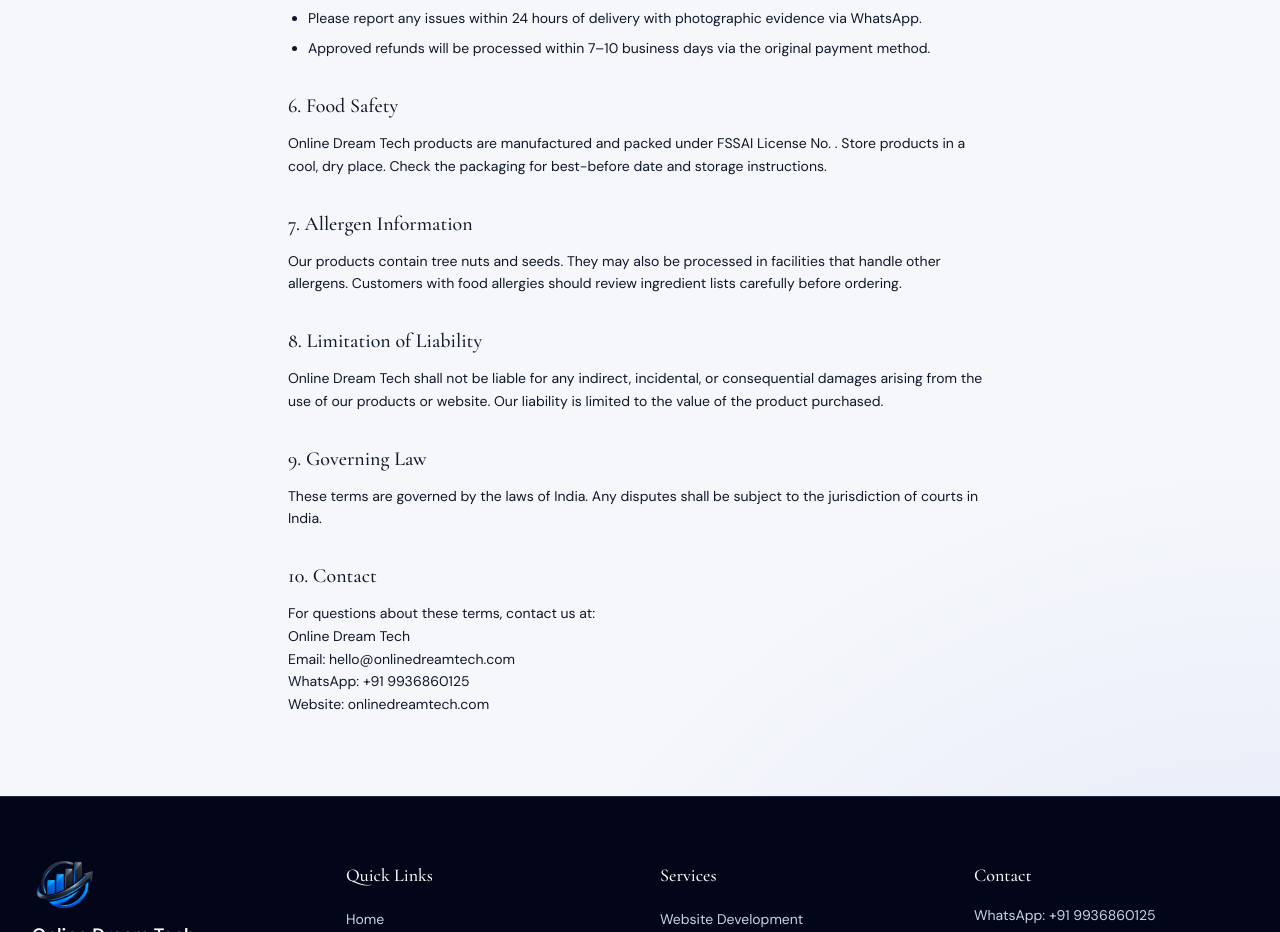
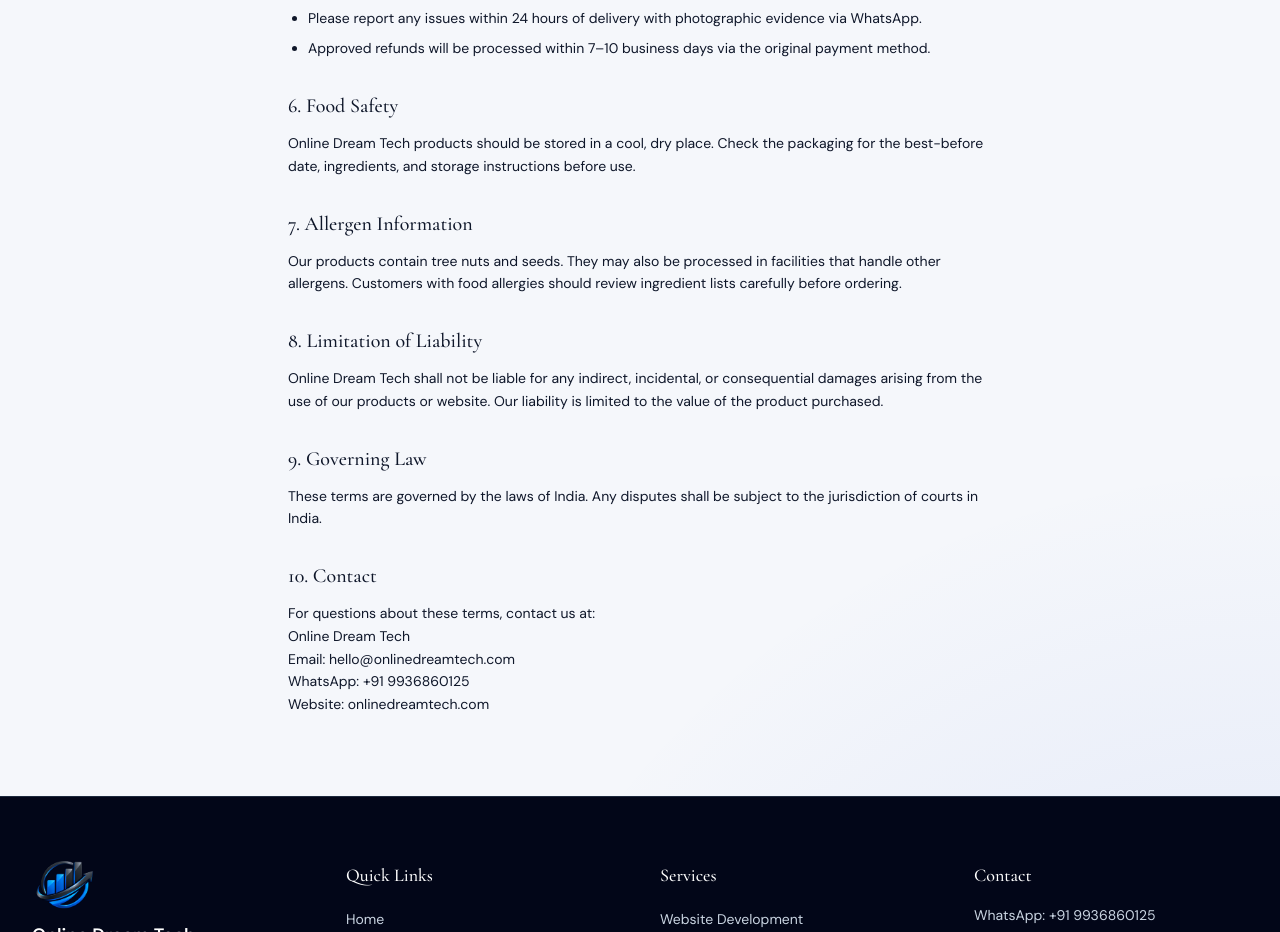
Before and after one commit to ydv83165-hub/online-dream-tech-, a Next.js app: page /terms-and-conditions in a window 1280 px wide. Shown: the part 1220-2152 px from the top of the page. Built offline with nearby package versions, Linux system fonts and the light colour scheme.

Commit message:
fix production deployment and lighten about background

```diff
--- a/app/terms-and-conditions/page.tsx
+++ b/app/terms-and-conditions/page.tsx
@@ -139,9 +139,9 @@
               6. Food Safety
             </h2>
             <p>
-              {BRAND.legalName} products are manufactured and packed under FSSAI License
-              No. {BRAND.fssai}. Store products in a cool, dry place. Check the
-              packaging for best-before date and storage instructions.
+              {BRAND.legalName} products should be stored in a cool, dry place.
+              Check the packaging for the best-before date, ingredients, and
+              storage instructions before use.
             </p>
           </section>
 
--- a/components/ui/TrustBadges.tsx
+++ b/components/ui/TrustBadges.tsx
@@ -3,7 +3,6 @@
 export function TrustBadges() {
   const items = [
     "100% Natural",
-    "FSSAI " + BRAND.fssai,
     "Made in India",
     DELIVERY.coverage,
     "Same-day dispatch",
```
